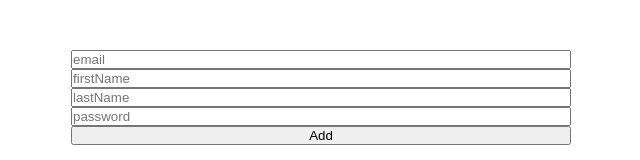
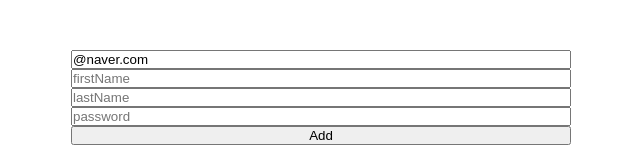
Before and after one commit to phk9436/reactMasterClass, a React (Create React App) app: page / in a window 1280 px wide. Shown: the top 160 px of the page, without its empty margins (319-959 px from the left). Built offline with nearby package versions, Linux system fonts and the light colour scheme.

Commit message:
[Feat] useForm 타입 추가 및 에러처리 추가

```diff
--- a/src/pages/TodoList.tsx
+++ b/src/pages/TodoList.tsx
@@ -1,12 +1,28 @@
 import React, { useState } from "react";
 import { useForm } from "react-hook-form";
 
+interface formData {
+  email: string;
+  firstName: string;
+  lastName: string;
+  password: string;
+}
+
 function TodoList() {
-  const { register, watch, handleSubmit, formState } = useForm();
-  const onValid = (data: any) => {
+  const {
+    register,
+    watch,
+    handleSubmit,
+    formState: { errors },
+  } = useForm<formData>({
+    defaultValues: {
+      email: '@naver.com'
+    }
+  });
+  const onValid = (data: formData) => {
     console.log(data);
   };
-  console.log(formState.errors)
+  const { email, firstName, lastName, password } = errors;
   return (
     <div>
       <form
@@ -19,28 +35,41 @@ function TodoList() {
         }}
       >
         <input
-          type="email"
+          type="text"
           placeholder="email"
-          {...register("email", { required: true })}
+          {...register("email", {
+            required: "email required",
+            pattern: {
+              value: /^[A-Za-z0-9._%+-]+@naver\.com$/,
+              message: "pattern not right",
+            },
+          })}
         />
+        <p>{email && `${email.message}`}</p>
         <input
           type="text"
           placeholder="firstName"
-          {...register("firstName", { required: true, minLength: {
-            value: 10,
-            message: "too short"
-          } })}
+          {...register("firstName", {
+            required: "firstname required",
+            minLength: {
+              value: 10,
+              message: "too short",
+            },
+          })}
         />
+        <p>{firstName && `${firstName.message}`}</p>
         <input
           type="text"
           placeholder="lastName"
-          {...register("lastName", { required: true })}
+          {...register("lastName", { required: "lastname required" })}
         />
+        <p>{lastName && `${lastName.message}`}</p>
         <input
           type="password"
           placeholder="password"
           {...register("password", { required: "password required" })}
         />
+        <p>{password && `${password.message}`}</p>
         <button>Add</button>
       </form>
     </div>
```
